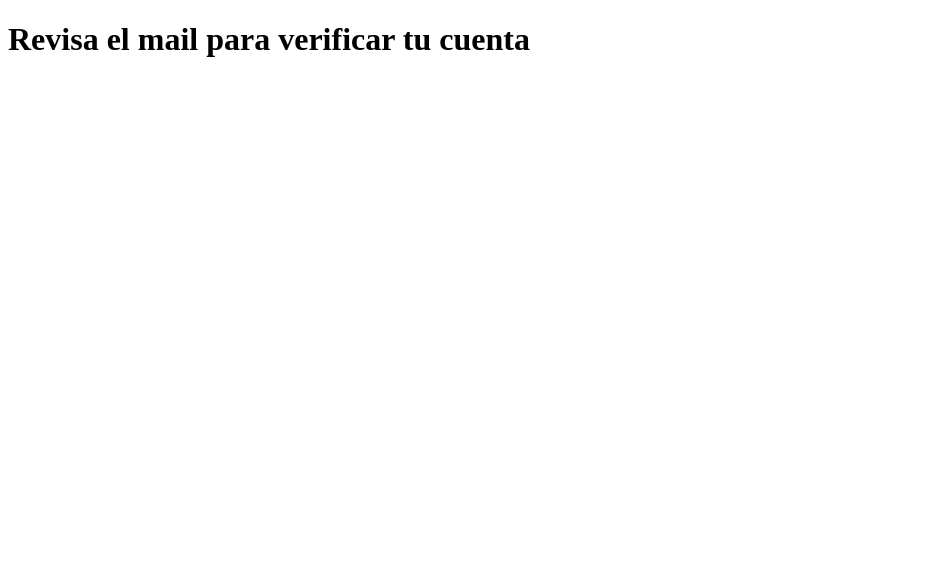
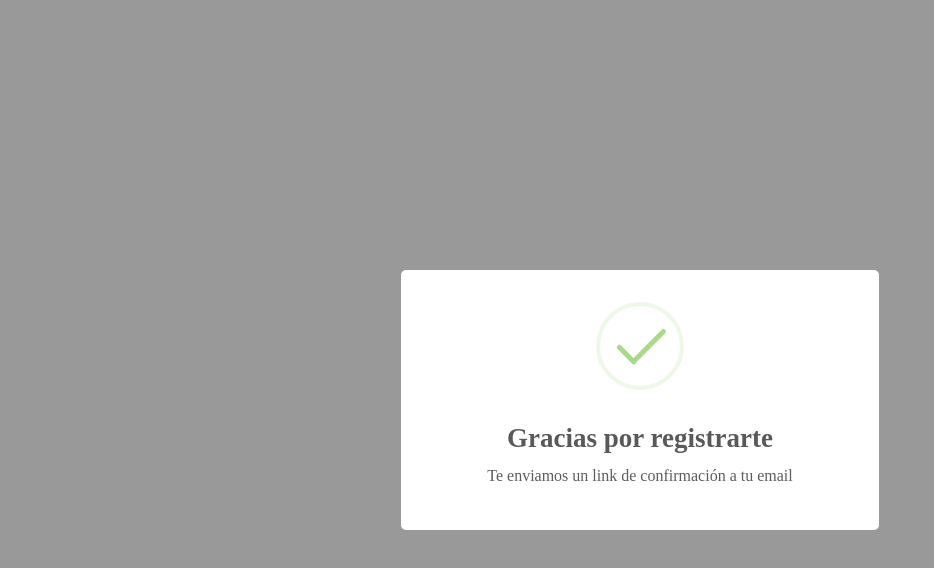
Before and after one commit to adrianRubado/movieReviews, a React (Vite) app: page /thankForRegistering in a window 1280 px wide. Shown: the top 568 px of the page, without its empty margins (0-934 px from the left). Built offline with nearby package versions, Linux system fonts and the light colour scheme; what react-auth-kit would draw is missing.

Commit message:
Thank for register component

```diff
--- a/package.json
+++ b/package.json
@@ -23,7 +23,8 @@
     "react-dom": "^18.2.0",
     "react-hook-form": "^7.44.2",
     "react-material-ui-carousel": "^3.4.2",
-    "react-router-dom": "^6.11.2"
+    "react-router-dom": "^6.11.2",
+    "sweetalert": "^2.1.2"
   },
   "devDependencies": {
     "@types/react": "^18.0.37",
--- a/src/App.jsx
+++ b/src/App.jsx
@@ -3,6 +3,8 @@ import SignInSide from "./pages/SignIn";
 import SignUp from "./pages/SignUP";
 import { RequireAuth } from "react-auth-kit";
 import Logged from "./pages/Logged";
+import ThankForRegistering from "./pages/ThankForRegistering";
+
 
 function App() {
   return (
@@ -18,7 +20,7 @@ function App() {
         />
         <Route
           path="/thankForRegistering"
-          element={<h1>Revisa el mail para verificar tu cuenta</h1>}
+          element={<ThankForRegistering></ThankForRegistering>}
         />
         <Route path="/sign-in" element={<SignInSide />} />
         <Route path="/sign-up" element={<SignUp />} />
--- a/src/pages/SignUp.jsx
+++ b/src/pages/SignUp.jsx
@@ -13,6 +13,7 @@ import { useForm } from "react-hook-form";
 import popcorn from "../assets/popcorn.png";
 import { useNavigate } from "react-router-dom";
 import axios from "axios";
+
 
 function Copyright(props) {
   return (
@@ -46,8 +47,8 @@ export default function SignUp() {
   const navigate = useNavigate();
 
   const onSubmit = async (data) => {
-    const resp = await axios.post("http://localhost:3000/api/register", data);
-    console.log(resp);
+  /*   const resp = await axios.post("http://localhost:3000/api/register", data);
+    console.log(resp); */
     navigate("/thankForRegistering");
   };
 
@@ -168,6 +169,7 @@ export default function SignUp() {
                 error={!!errors?.Password}
                 helperText={errors?.Password ? errors.Password.message : null}
               />
+
               <Button
                 type="submit"
                 fullWidth
@@ -176,6 +178,7 @@ export default function SignUp() {
               >
                 Sign Up
               </Button>
+
               <Grid container>
                 <Grid item>
                   <Link href="/sign-in" variant="body2">
--- /dev/null
+++ b/src/pages/ThankForRegistering.jsx
@@ -0,0 +1,23 @@
+import React, { useEffect } from 'react';
+import swal from 'sweetalert';
+import { useNavigate } from 'react-router-dom';
+
+const ThankForRegistering = () => {
+
+
+  useEffect(() => {
+
+
+    swal({
+      title: 'Gracias por registrarte',
+      text: 'Te enviamos un link de confirmación a tu email',
+      icon: 'success',
+      buttons: false, // Desactiva los botones predeterminados de SweetAlert
+
+    })
+  }, []);
+
+  return <div></div>;
+};
+
+export default ThankForRegistering;
```
Also changed, not shown: 1 other file (tests, documents, lock files or other folders).
